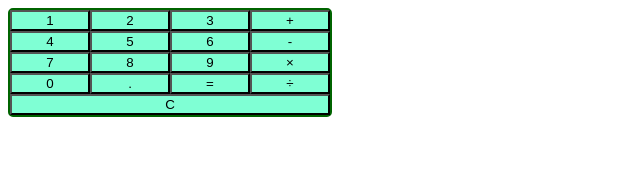
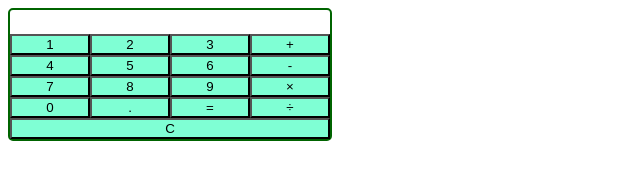
Before and after one commit to brody728/top-calculator, a plain HTML site: page index.html in a window 1280 px wide. Shown: the whole page, without its empty margins (0-640 px from the left). Drawn offline with Linux system fonts and the light colour scheme.

Commit message:
Change display style to be constant, with or without content

```diff
--- a/style.css
+++ b/style.css
@@ -8,6 +8,10 @@
     border: 2px solid darkgreen;
     border-radius: 5px;
     flex-direction: column;
+}
+
+.display {
+    height: 1.5em;
 }
 
 .buttons {
```
